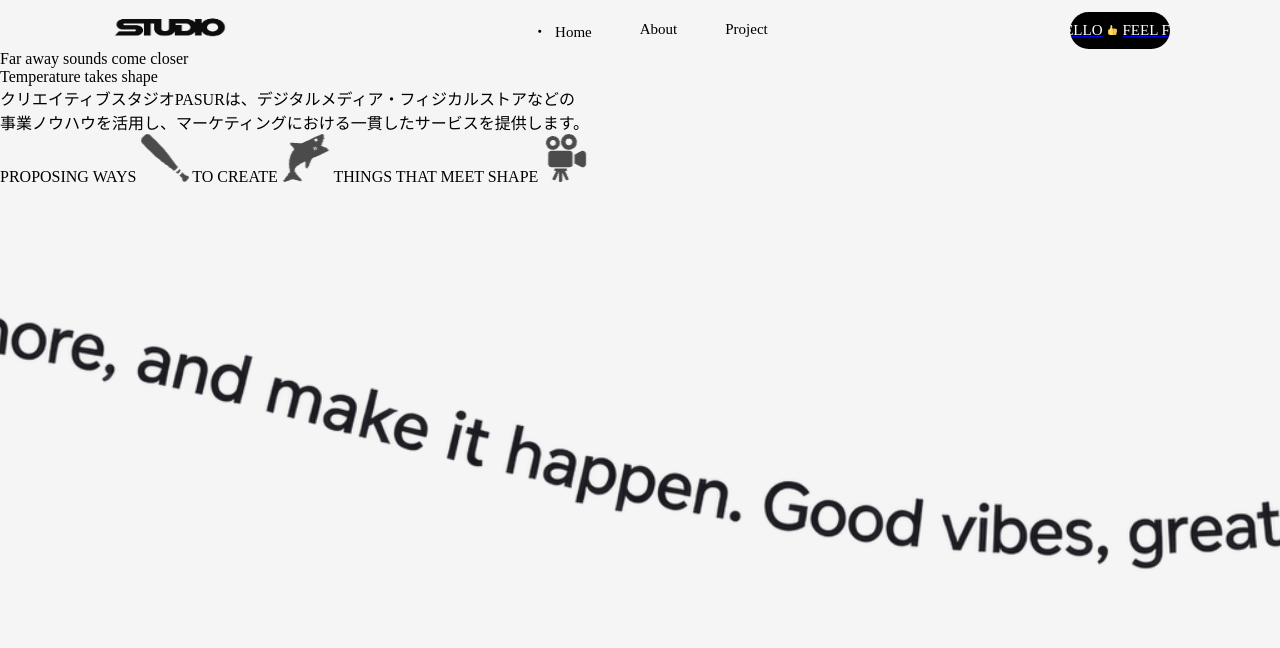
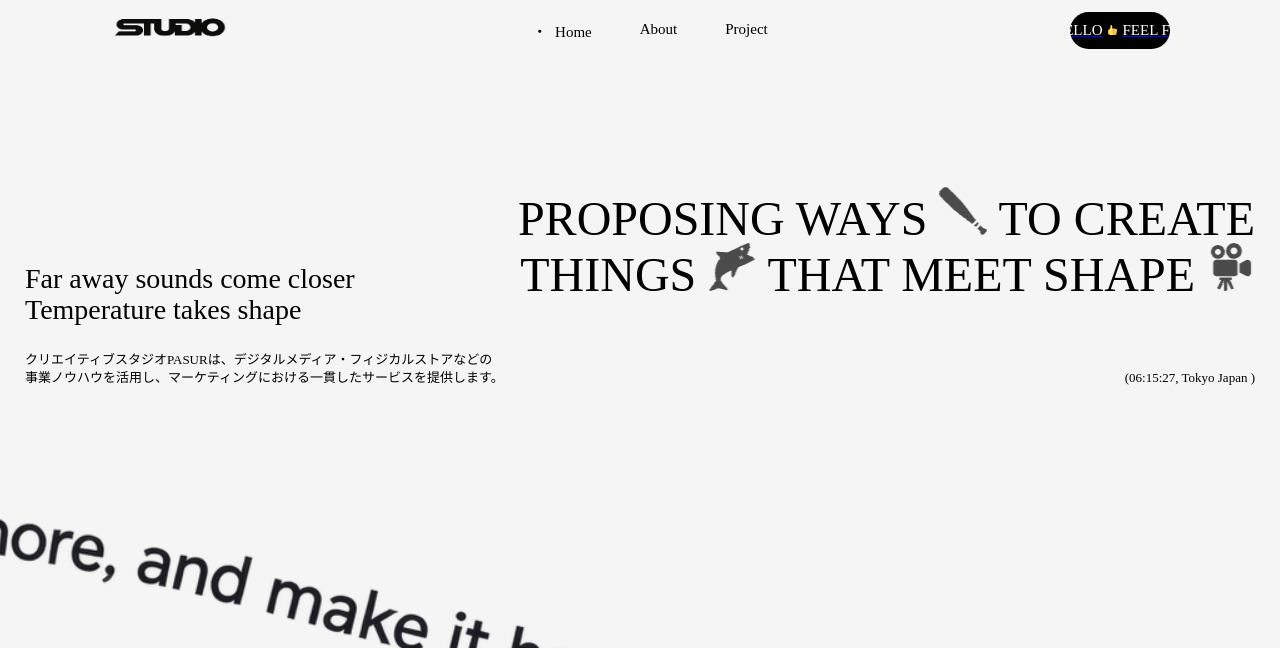
Before and after one commit to WTW167/CreativeStudio, a plain HTML site: page index.html in a window 1280 px wide. Shown: the top 648 px of the page. Drawn offline with Linux system fonts and the light colour scheme.

Commit message:
Merge remote main and resolve conflict

```diff
--- a/assets/js/script.js
+++ b/assets/js/script.js
@@ -22,7 +22,7 @@ if (footer && magnetic) {
   });
 }
 
-// footer内の時刻表示
+// 時刻表示
 const clock = document.getElementById('p-dayAria__timeClock');
 function updateClock() {
   const now = new Date();
--- a/assets/stylesheet/style.css
+++ b/assets/stylesheet/style.css
@@ -93,6 +93,60 @@ body {
   width: 10px;
   height: 10px;
   object-fit: contain;
+}
+
+.l-main {
+  padding-top: 137px;
+}
+
+.p-main__fvSection {
+  padding: 0 25px;
+}
+
+.p-mainVisual__inner {
+  display: flex;
+  align-items: flex-end;
+  justify-content: space-between;
+}
+
+.p-mainVisual__left {
+  width: 335px;
+}
+
+.p-left {
+  width: 500px;
+}
+
+.p-left__upperText {
+  font-size: 28px;
+  line-height: 1.1;
+}
+
+.p-leftText__lowerText {
+  font-size: 13px;
+  margin-top: 25px;
+  line-height: 1.4;
+}
+
+.p-right {
+  width: 800px;
+  text-align: right;
+}
+
+.p-right__textInner {
+  font-size: 48px;
+  line-height: 1;
+  font-weight: 500;
+}
+
+.p-right__dayArea {
+  margin-top: 70px;
+  font-size: 13px;
+  line-height: 1.4;
+}
+
+.p-right__dayAreaTime {
+  display: inline-flex;
 }
 
 .p-main__bodySection {
--- a/index.html
+++ b/index.html
@@ -94,18 +94,35 @@
 
             <div class="p-mainVisual__right">
               <div class="p-right">
+                <p class="p-right__textInner">
                   <span class="p-right__Text">
                     PROPOSING WAYS
                     <img class="" src="./assets/image/icon__but.png">
                   </span>
                   <span class="p-right__Text">
                     TO CREATE
+                  </span>
+                  <span class="p-right__Text">
+                    THINGS
                   <img class="" src="./assets/image/icon__shark.png">
                   </span>
                   <span class="p-right__Text">
-                  THINGS THAT MEET SHAPE
+                    THAT MEET SHAPE
                     <img class="" src="./assets/image/icon__projector.png">
                   </span>
+                </p>
+
+                <div class="p-right__dayArea">
+                  <div class="p-right__dayAreaTime">
+                    <span>( </span>
+                    <p id="p-dayAria__timeClock">
+                      <div class="p-right__dayAreaText">
+                        , Tokyo Japan )
+                      </div>
+                    </p>
+                  </div>
+                </div>
+
               </div>
 
             </div>
```
Lines whose indentation alone changed are shown as unchanged.
